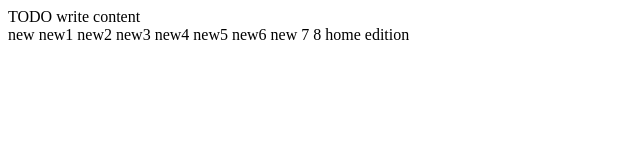
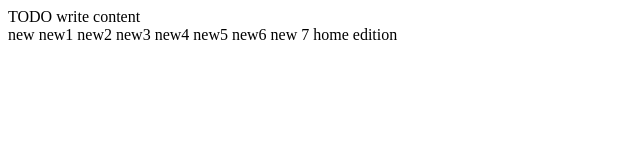
Before and after one commit to Hlushakov/project, a website: page public_html/index.html in a window 1280 px wide. Shown: the full height of the page, 0-640 px from the left. Drawn offline with Linux system fonts and the light colour scheme.

Commit message:
new text home edition 3

```diff
--- a/public_html/index.html
+++ b/public_html/index.html
@@ -18,7 +18,7 @@
                 new3
                 new4
                 new5 new6
-                new 7 8
+                new 7
                 home edition
     </body>
 </html>
```
